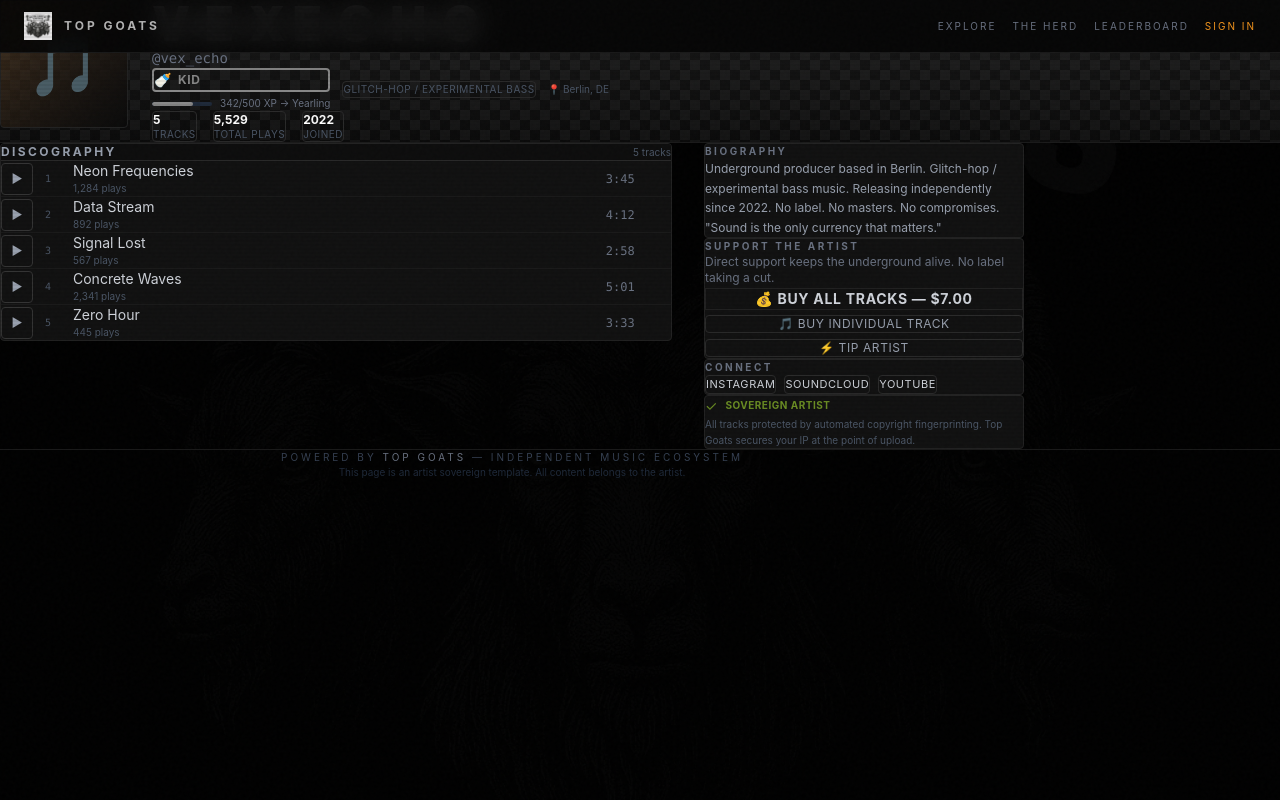
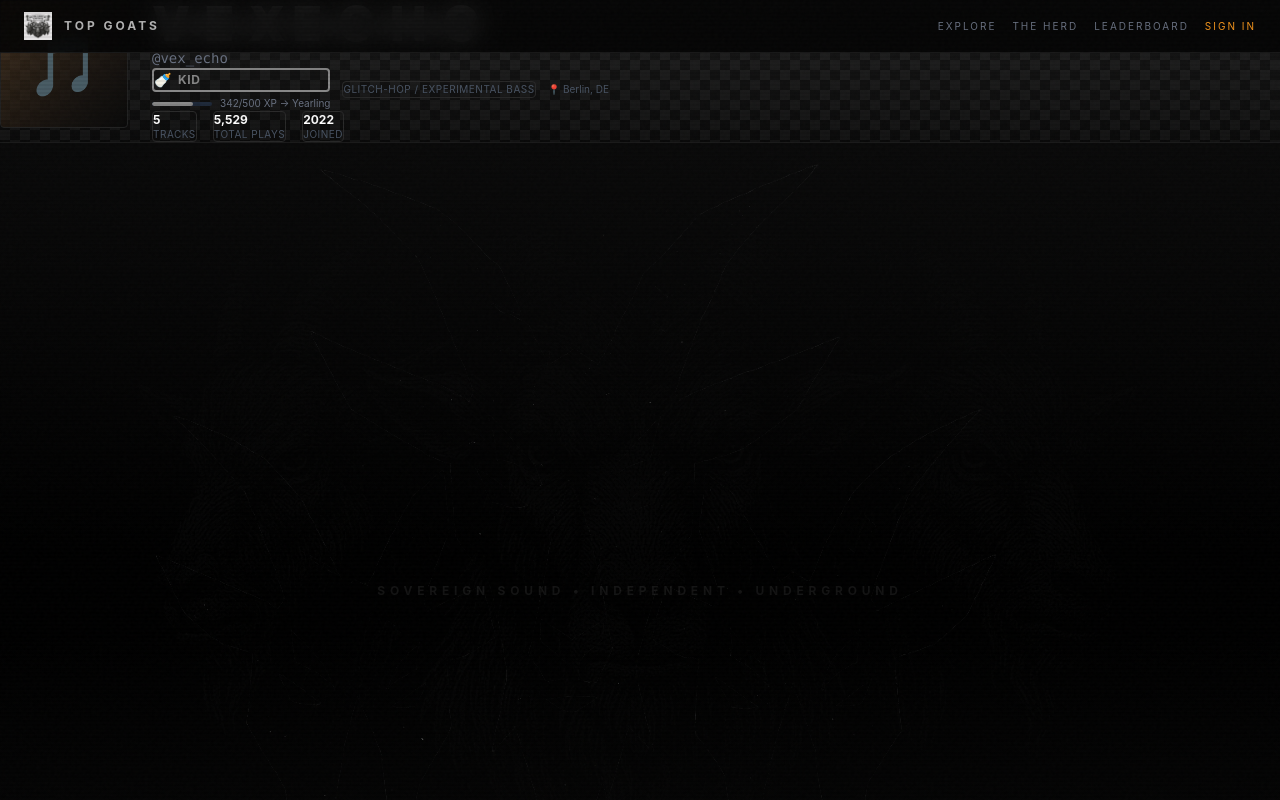
Before and after one commit to dc-commissionstack/TopGoats, a React (Vite) app in the folder client/: page / in a window 1280 px wide. Shown: the top 800 px of the page. Built offline with nearby package versions, Linux system fonts and the light colour scheme.

Commit message:
Add three-goats hero graphic to homepage for high-impact underground aesthetic

```diff
--- a/client/src/components/ArtistPage.jsx
+++ b/client/src/components/ArtistPage.jsx
@@ -114,7 +114,29 @@ export default function ArtistPage({ user }) {
         </div>
       </header>
 
-      {/* Main Content */}
+      {/* Three Goats — Hero Graphic */}
+      <section className="relative overflow-hidden border-b border-[#1a1a1a]">
+        <div className="absolute inset-0 bg-gradient-to-b from-[#0a0a0a] via-transparent to-[#0a0a0a]" />
+        <div className="relative max-w-6xl mx-auto px-4 py-12 sm:py-20 flex items-center justify-center">
+          <img
+            src="/three-goats.png"
+            alt="Top Goats"
+            className="w-full max-w-2xl sm:max-w-3xl lg:max-w-4xl h-auto opacity-40 sm:opacity-50 hover:opacity-60 transition-opacity duration-700 select-none pointer-events-none"
+            style={{
+              filter: 'grayscale(1) contrast(1.2)',
+              mixBlendMode: 'screen',
+            }}
+          />
+        </div>
+        {/* Overlay text */}
+        <div className="absolute inset-0 flex items-center justify-center pointer-events-none">
+          <div className="text-center">
+            <p className="text-[10px] sm:text-xs font-bold uppercase tracking-[0.4em] text-white/10 sm:text-white/[0.08]">
+              Sovereign Sound • Independent • Underground
+            </p>
+          </div>
+        </div>
+      </section>
       <main className="max-w-5xl mx-auto px-4 py-12">
         <div className="grid grid-cols-1 lg:grid-cols-3 gap-8">
           {/* Left Column: Music Player */}
```
Also changed, not shown: client/public/three-goats.png (added).
